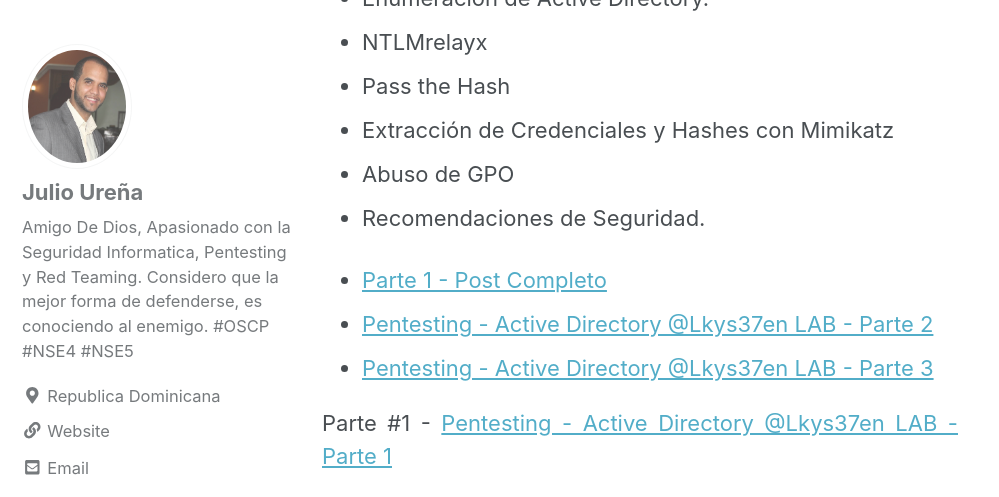
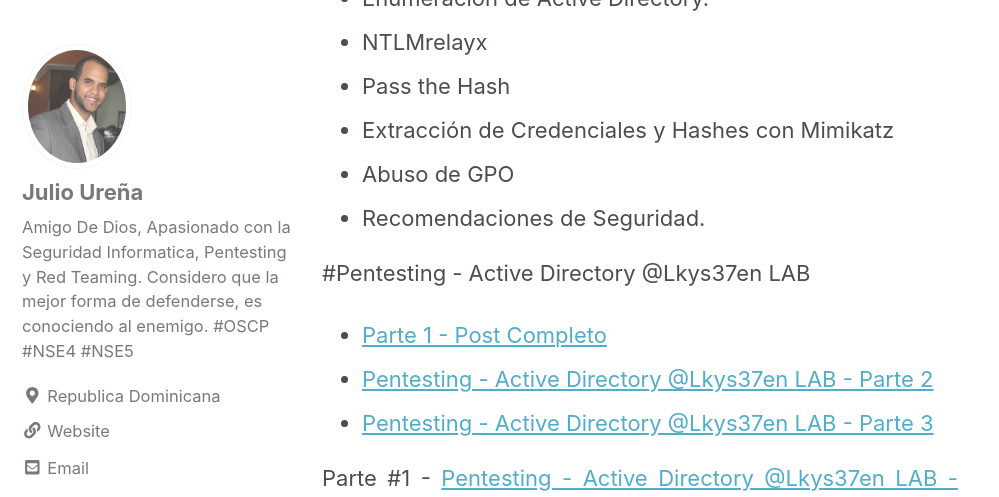
Before and after one commit to juliourena/juliourena.github.io, a Jekyll site: the page built from _posts/2018-3-26-Pentesting-AD-Lkys37enLab-parte1-resumen.md, in a window 1280 px wide and 900 px high, scrolled down 750 px, cut to the strip 0-497 px from the top of the window. Shown: the whole strip, without its empty margins (0-999 px from the left). Built offline with Jekyll 4.4.1, drawn with Linux system fonts in a browser that asks for light colours; nearby versions of some CDN libraries.

Commit message:
Update 2018-3-26-Pentesting-AD-Lkys37enLab-parte1-resumen.md

```diff
--- a/_posts/2018-3-26-Pentesting-AD-Lkys37enLab-parte1-resumen.md
+++ b/_posts/2018-3-26-Pentesting-AD-Lkys37enLab-parte1-resumen.md
@@ -16,6 +16,7 @@ Discutiremos:
 * Abuso de GPO
 * Recomendaciones de Seguridad.
 
+#Pentesting - Active Directory @Lkys37en LAB
 * [Parte 1 - Post Completo](/Pentesting-AD-Lkys37enLab-parte1/)
 * [Pentesting - Active Directory @Lkys37en LAB - Parte 2](/Pentesting-AD-Lkys37enLab-parte2/)
 * [Pentesting - Active Directory @Lkys37en LAB - Parte 3](/Pentesting-AD-Lkys37enLab-parte3/)
```
